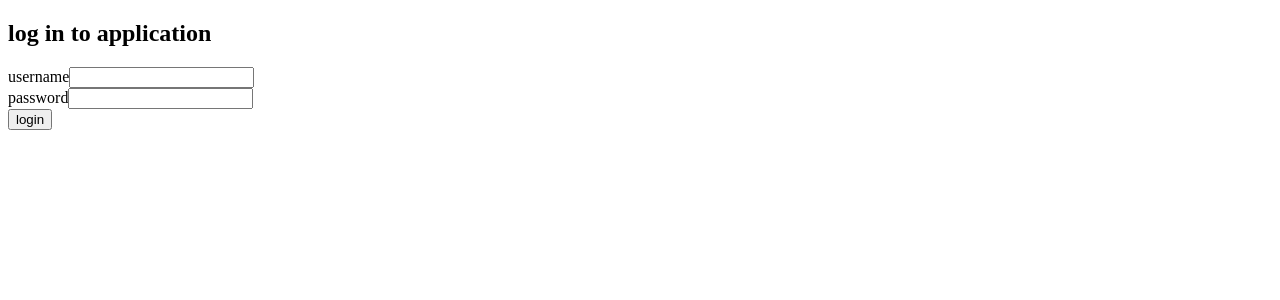
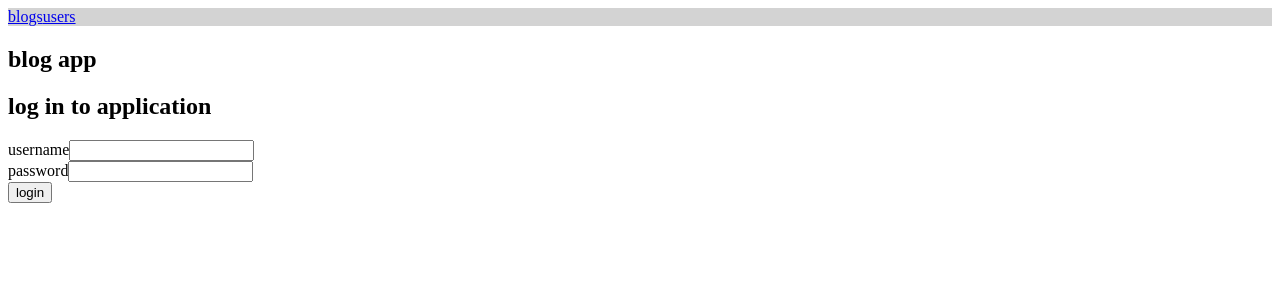
Before and after one commit to sinskiy/fs-monorepo, a React (Vite) app in the folder part7/blog-redux/bloglist-frontend/: page / in a window 1280 px wide. Shown: the top 300 px of the page. Built offline with nearby package versions, Linux system fonts and the light colour scheme.

Commit message:
feat: change top bar to nav

```diff
--- a/part7/blog-redux/bloglist-frontend/src/Layout.jsx
+++ b/part7/blog-redux/bloglist-frontend/src/Layout.jsx
@@ -1,4 +1,4 @@
-import { Outlet } from 'react-router'
+import { Link, Outlet } from 'react-router'
 import Message from './components/Message'
 import { useDispatch, useSelector } from 'react-redux'
 import { setUser } from './reducers/userReducer'
@@ -28,18 +28,31 @@ const Layout = () => {
   }
 
   return (
-    <div>
-      {username && (
-        <>
-          <h2>Blogs</h2>
-          <Message />
-          <p>
-            {username} logged in<button onClick={handleLogout}>logout</button>
-          </p>
-        </>
-      )}
-      <Outlet />
-    </div>
+    <>
+      <header>
+        <nav
+          style={{
+            backgroundColor: 'lightgray',
+            display: 'flex',
+            alignItems: 'center',
+          }}
+        >
+          <Link to="/">blogs</Link>
+          <Link to="/users">users</Link>
+          {username && (
+            <>
+              <p>{username} logged in</p>
+              <button onClick={handleLogout}>logout</button>
+            </>
+          )}
+        </nav>
+      </header>
+      <main>
+        <h2>blog app</h2>
+        <Message />
+        <Outlet />
+      </main>
+    </>
   )
 }
 
```
